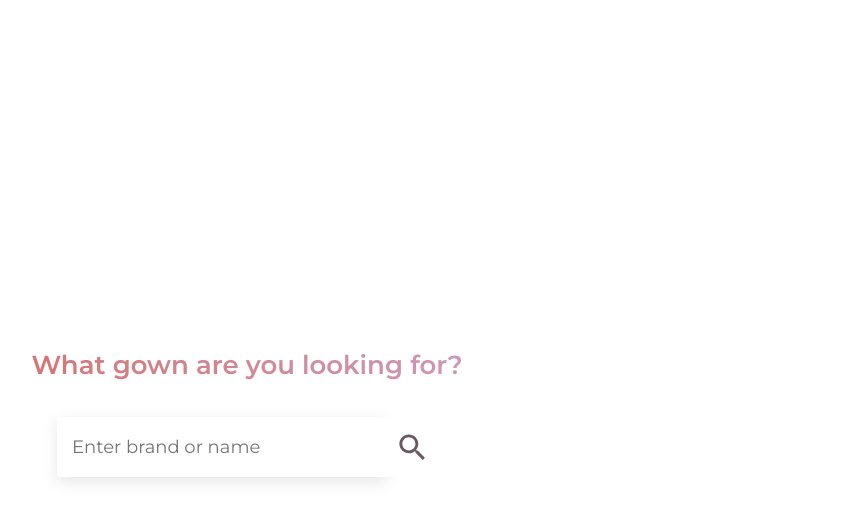
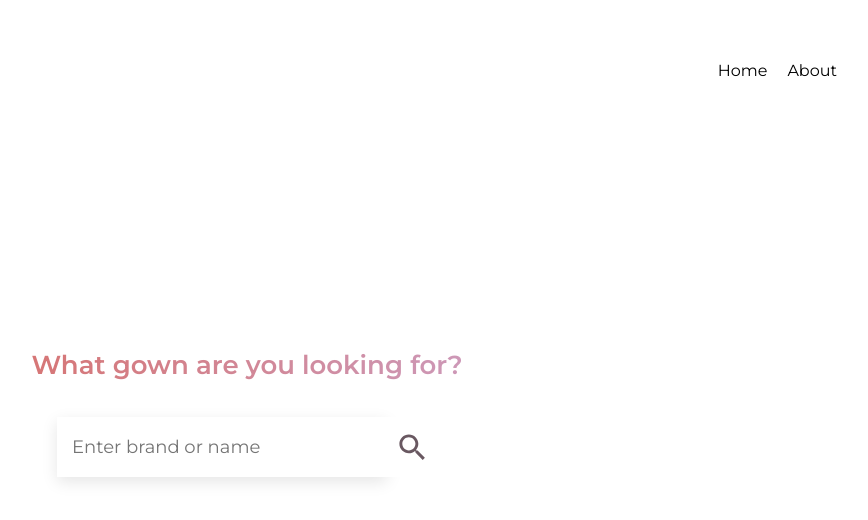
Before and after one commit to LilNoobie/gown-price-checker, a React (Create React App) app: page / in a window 1280 px wide. Shown: the top 520 px of the page, without its empty margins (393-1261 px from the left). Built offline with nearby package versions, Linux system fonts and the light colour scheme.

Commit message:
Added Navbar and Routes

```diff
--- a/package.json
+++ b/package.json
@@ -12,6 +12,7 @@
     "@testing-library/user-event": "^13.5.0",
     "react": "^18.2.0",
     "react-dom": "^18.2.0",
+    "react-router-dom": "^6.8.1",
     "react-scripts": "5.0.1",
     "web-vitals": "^2.1.4"
   },
--- a/src/Components/App/App.js
+++ b/src/Components/App/App.js
@@ -2,12 +2,21 @@ import React from 'react';
 import './App.css'
 import SearchBar from '../SearchBar/SearchBar';
 import SampleData from '../Data.json';
+import { BrowserRouter as Router, Routes, Route} from 'react-router-dom';
+import Navbar from '../Navbar/Navbar';
 import logo from './logo.svg';
 
 
 function App() {
   return (
     <div className="App">
+      <Router>
+        <Navbar />
+        <Routes>
+          <Route />
+          <Route />
+        </Routes>
+      </Router>
       <header className="App-header">
         <p className="header-text">
           What gown are you looking for?
--- /dev/null
+++ b/src/Components/Navbar/Navbar.css
@@ -0,0 +1,33 @@
+.navbar {
+    width: 100%;
+    height: 80px;
+    margin-top: 10px;
+    padding: 20px;
+    position: absolute;
+    background-color: white;
+    display: flex;
+    justify-content: flex-end;
+    align-items: center;
+  }
+
+  .links {
+    margin-right: 50px;
+    display: flex;
+    align-items: center;
+  }
+
+  .links a {
+    text-decoration: none;
+    color: black;
+    margin-left: 20px;
+    font-weight: 400;
+    -webkit-text-fill-color: transparent;
+    background: linear-gradient(90deg, rgb(0, 0, 0) 0%, rgb(0, 0, 0) 100%, rgba(255,255,255,1) 100%);
+    -webkit-background-clip: text;
+    background-clip: text;
+    font-size: calc(8px + 1vmin);
+  }
+
+  .links a:hover {
+    opacity: 70%;
+  }
--- /dev/null
+++ b/src/Components/Navbar/Navbar.js
@@ -0,0 +1,16 @@
+import React from "react";
+import { Link } from 'react-router-dom';
+import './Navbar.css'
+
+const Navbar = () => {
+    return (
+        <div className="navbar">
+            <div className="links">
+                <Link to="/">Home</Link>
+                <Link to="/about">About</Link>
+            </div>
+        </div>
+    );
+};
+
+export default Navbar;
--- a/src/Components/SearchBar/SearchBar.css
+++ b/src/Components/SearchBar/SearchBar.css
@@ -8,13 +8,11 @@
     border: 0;
     box-shadow: rgba(0, 0, 0, 0.1) 0px 5px 15px;
     border-radius: 0px;
-    border-bottom-left-radius: 0px;
-    border-top-right-radius: 0px;
-    border-bottom-right-radius: 0px;
     font-size: 18px;
     padding: 15px;
     height: 30px;
     width: 300px;
+
   }
 
   .searchIcon {
@@ -23,8 +21,6 @@
     background-color: white;
     display: grid;
     place-items: center;
-    border-top-right-radius: 0px;
-    border-bottom-right-radius: 0px;
   }
 
   input:focus {
```
Also changed, not shown: 1 other file (tests, documents, lock files or other folders).
